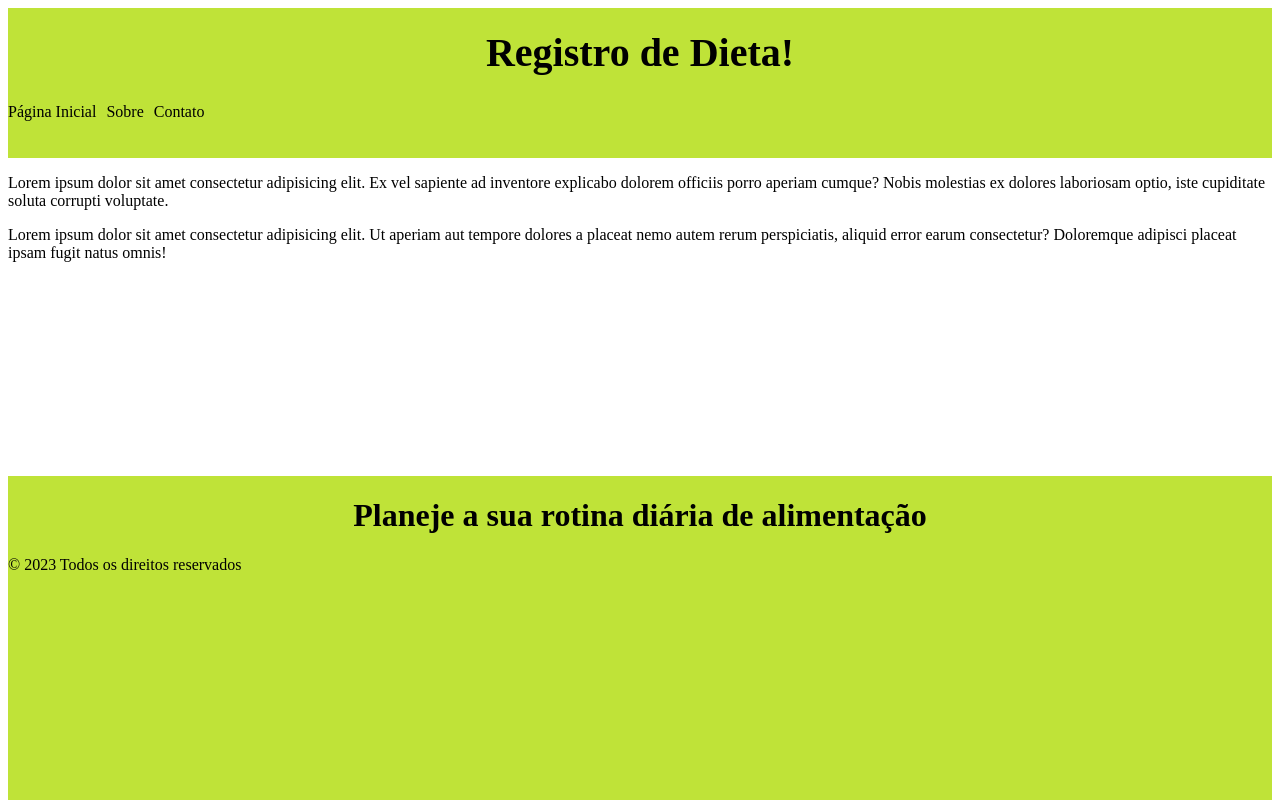
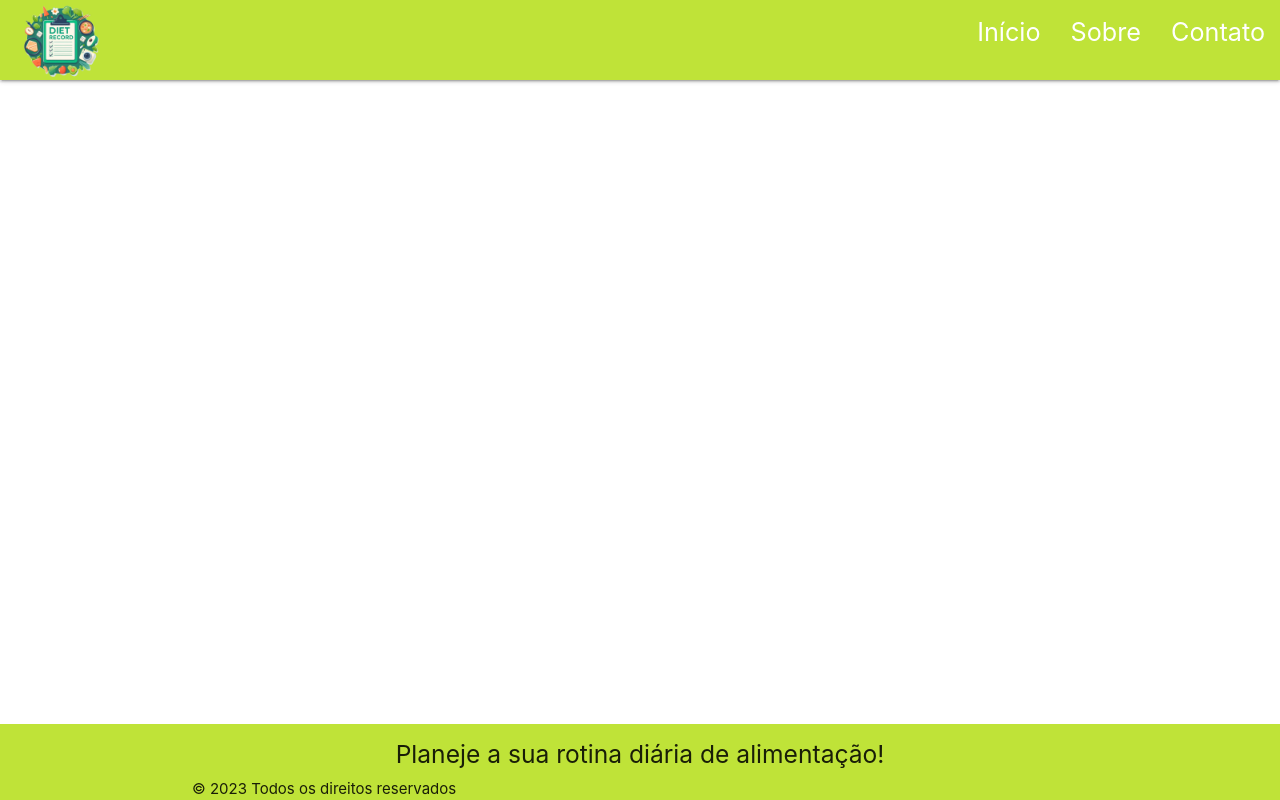
Before and after one commit to edson-vieira19/registro-de-dieta, an Angular app: page / in a window 1280 px wide. Shown: the top 800 px of the page. Built offline with nearby package versions, Linux system fonts and the light colour scheme.

Commit message:
cabeçalho e rodapé com materialize

```diff
--- a/src/app/app.component.css
+++ b/src/app/app.component.css
@@ -0,0 +1,10 @@
+:host {
+    display: flex;
+    min-height: 100vh;
+    flex-direction: column;
+  }
+
+  main {
+    flex: 1 0 auto;
+    padding: 0px !important;
+  }
--- a/src/app/app.component.html
+++ b/src/app/app.component.html
@@ -1,21 +1,16 @@
+<footer>
 <app-cabecalho></app-cabecalho>
+</footer>
+
+
 
 <main>
-
-<p>Lorem ipsum dolor sit amet consectetur adipisicing elit. Ex vel sapiente ad inventore explicabo dolorem officiis porro aperiam cumque? Nobis molestias ex dolores laboriosam optio, iste cupiditate soluta corrupti voluptate.</p>
-<p>Lorem ipsum dolor sit amet consectetur adipisicing elit. Ut aperiam aut tempore dolores a placeat nemo autem rerum perspiciatis, aliquid error earum consectetur? Doloremque adipisci placeat ipsam fugit natus omnis!</p>
-<br>
-<br>
-<br>
-<br>
-<br>
-<br>
-<br>
-<br>
-<br>
-<br>
-<br>
+<router-outlet></router-outlet>
 
 </main>
 
+
+
+
+
 <app-rodape></app-rodape>
--- a/src/app/componente1-rodape/rodape/rodape.component.css
+++ b/src/app/componente1-rodape/rodape/rodape.component.css
@@ -1,10 +1,10 @@
-:host{
+footer{
     background-color: #BFE338;
-    display: flex;
-    min-height: 100vh;
-    flex-direction: column;
+
 }
 
 .centralizado{
+    display: flex;
     text-align: center;
+    justify-content: center;
 }
--- a/src/app/componente1-rodape/rodape/rodape.component.html
+++ b/src/app/componente1-rodape/rodape/rodape.component.html
@@ -1,6 +1,6 @@
 <footer>
  <div class="centralizado">
-    <h1>Planeje a sua rotina diária de alimentação</h1>
+    <h5>Planeje a sua rotina diária de alimentação!</h5>
 
 
 
--- a/src/app/componente2-cabecalho/cabecalho/cabecalho.component.css
+++ b/src/app/componente2-cabecalho/cabecalho/cabecalho.component.css
@@ -1,36 +1,11 @@
-header {
-    background-color: #BFE338;
-    color: black;
-    height: 150px;
-    display: flex;
-    flex-direction: column;
-    justify-content: center;
-    text-align: center;
-    margin:0px;
-    padding: 0;
-  }
-  .header-content {
-    text-align: center;
-    margin:0;
-  }
 
-  h1 {
-    font-size: 40px;
-    margin-top: 0;
-  }
+.verde {
+  background-color: #BFE338;
+  padding-left: 20px;
+  height: 80px;
+}
 
-  nav ul {
-    list-style: none;
-    padding: 0;
-    display: flex;
-    justify-content: flex-start;
-  }
-
-  nav li {
-    margin-right: 10px;
-  }
-
-  a {
-    text-decoration: none;
-    color: black;
-  }
+.logo{
+  height: 80px;
+  width: 80x;
+}
--- a/src/app/componente2-cabecalho/cabecalho/cabecalho.component.html
+++ b/src/app/componente2-cabecalho/cabecalho/cabecalho.component.html
@@ -1,12 +1,21 @@
-<header>
-    <div class="header-content">
-    <h1>Registro de Dieta!</h1>
-    <nav>
-      <ul>
-        <li><a routerLink="/">Página Inicial</a></li>
-        <li><a routerLink="/sobre">Sobre</a></li>
-        <li><a routerLink="/contato">Contato</a></li>
+<div class="navbar-fixed" style="z-index: 1001 !important">
+  <nav class="verde">
+    <div class="nav-wrapper">
+      <a href="#!" class="brand-logo">
+        <img class="logo" src="assets/resources/images/logo.jpeg">
+      </a>
+      <a href="#" data-target="mobile-demo" class="sidenav-trigger"><i class="material-icons">menu</i></a>
+      <ul class="right hide-on-med-and-down">
+        <li><a routerLink="/inicio" class="flow-text">Início</a></li>
+        <li><a routerLink="/sobre" class="flow-text">Sobre</a></li>
+        <li><a routerLink="/contato" class="flow-text">Contato</a></li>
       </ul>
-    </nav>
     </div>
-  </header>
+  </nav>
+</div>
+
+<ul class="sidenav" id="mobile-demo">
+        <li style="margin-top: 80px;"><a routerLink="/inicio" class="flow-text">Início</a></li>
+        <li><a routerLink="/sobre" class="flow-text">Sobre</a></li>
+        <li><a routerLink="/contato" class="flow-text">Contato</a></li>
+</ul>
--- a/src/app/componente2-cabecalho/cabecalho/cabecalho.component.ts
+++ b/src/app/componente2-cabecalho/cabecalho/cabecalho.component.ts
@@ -1,10 +1,19 @@
-import { Component } from '@angular/core';
+import { Component, OnInit } from '@angular/core';
+
+import * as M from 'materialize-css';
+//declare var M: any;
 
 @Component({
   selector: 'app-cabecalho',
   templateUrl: './cabecalho.component.html',
   styleUrls: ['./cabecalho.component.css']
 })
-export class CabecalhoComponent {
+export class CabecalhoComponent implements OnInit {
+
+ngOnInit(): void {
+    var elems = document.querySelectorAll('.sidenav');
+    M.Sidenav.init(elems,{});
+}
+
 
 }
--- a/src/styles.css
+++ b/src/styles.css
@@ -1 +1,3 @@
 /* You can add global styles to this file, and also import other style files */
+@import "~materialize-css/dist/css/materialize.css";
+@import "~material-icons/iconfont/material-icons.css";
```
Also changed, not shown: src/assets/resources/images/logo.jpeg (added).
